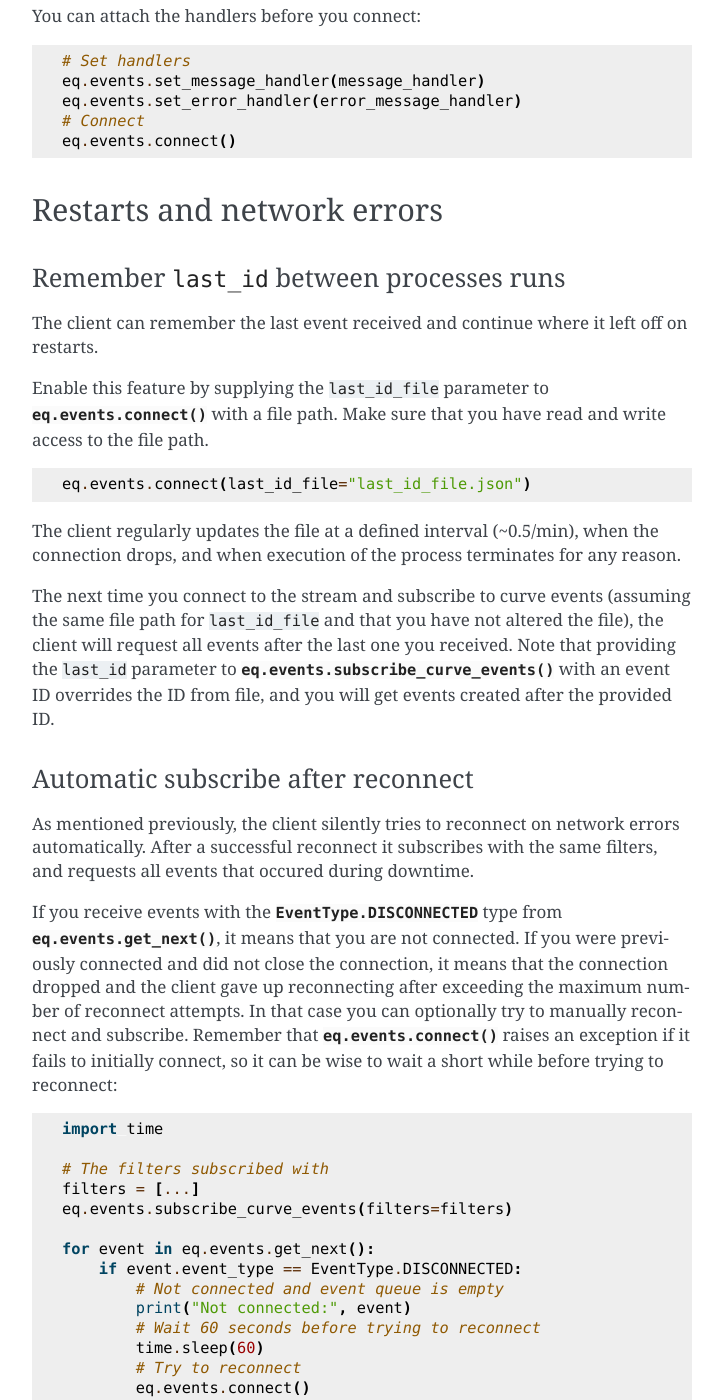
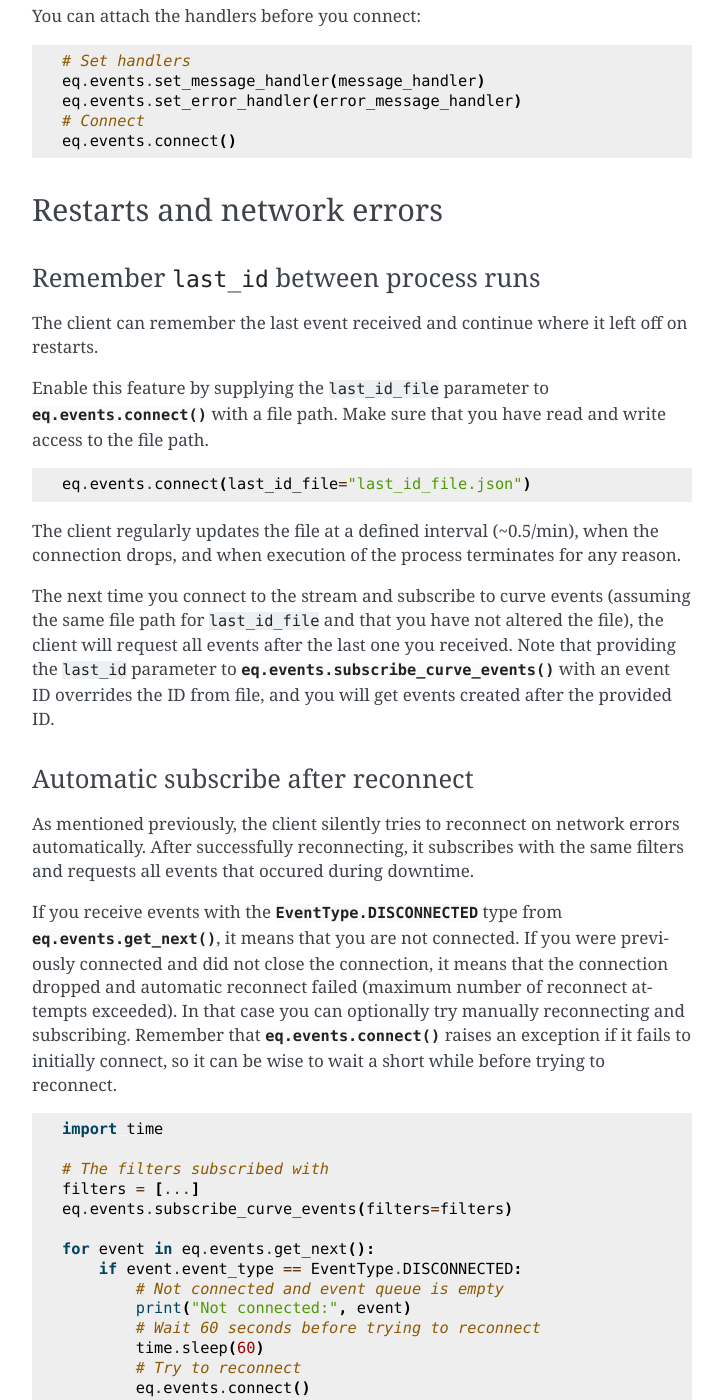
Before and after one commit to energyquantified/eq-python-client, a Sphinx documentation site: the page built from docs/userguide/push-feed.rst, in a window 1280 px wide and 1400 px high, scrolled down 12239 px. Shown: the whole window, without its empty margins (388-1111 px from the left). Built offline with Sphinx 7.4.7, drawn with Linux system fonts in a browser that asks for light colours; some of the changed text lies outside the part shown.

Commit message:
Minor docs rewrite

```diff
--- a/docs/userguide/push-feed.rst
+++ b/docs/userguide/push-feed.rst
@@ -232,7 +232,7 @@ Method reference: :py:meth:`eq.events.subscribe_curve_events() <energyquantified
 To receive curve events, one must subscribe by providing a list of filters.
 
 Note that the subscribe method temporarily blocks program execution while waiting
-for a response, and raises an exception if anything goes wrong.
+for a response and raises an exception if anything goes wrong.
 :py:class:`CurvesSubscribeResponse <energyquantified.events.CurvesSubscribeResponse>`
 is returned from a successful subscribe. The response includes the filters
 and event ID (if provided) subscribed with, confirmed by the server.
@@ -489,7 +489,7 @@ Method reference: :py:meth:`eq.events.get_curve_filters() <energyquantified.api.
 Request the currently active curve event filters from the server.
 
 Note that this method temporarily block program execution while waiting for a
-response, and raises an exception if anything goes wrong. The returned value
+response and raises an exception if anything goes wrong. The returned value
 is None if you are **not** subscribed to curve events, otherwise a list of the
 filters (i.e., :py:class:`~energyquantified.events.CurveNameFilter`,
 :py:class:`~energyquantified.events.CurveAttributeFilter`) you are subscribed
@@ -704,7 +704,7 @@ Restarts and network errors
 
 .. _remember last id:
 
-Remember ``last_id`` between processes runs
+Remember ``last_id`` between process runs
 ~~~~~~~~~~~~~~~~~~~~~~~~~~~~~~~~~~~~~~~~~~~
 
 The client can remember the last event received and continue where it left off
@@ -734,19 +734,19 @@ Automatic subscribe after reconnect
 ~~~~~~~~~~~~~~~~~~~~~~~~~~~~~~~~~~~
 
 As mentioned previously, the client silently tries to reconnect on network
-errors automatically. After a successful reconnect it subscribes with the same
-filters, and requests all events that occured during downtime.
+errors automatically. After successfully reconnecting, it subscribes with the same
+filters and requests all events that occured during downtime.
 
 If you receive events with the
 :py:class:`EventType.DISCONNECTED <energyquantified.events.EventType>` type
 from :py:meth:`eq.events.get_next() <energyquantified.api.EventsAPI.get_next>`, it
 means that you are not connected. If you were previously connected and did not
-close the connection, it means that the connection dropped and the client
-gave up reconnecting after exceeding the maximum number of reconnect attempts.
-In that case you can optionally try to manually reconnect and subscribe. Remember
-that :py:meth:`eq.events.connect() <energyquantified.api.EventsAPI.connect>`
-raises an exception if it fails to initially connect, so it can be wise to wait
-a short while before trying to reconnect:
+close the connection, it means that the connection dropped and automatic
+reconnect failed (maximum number of reconnect attempts exceeded). In that case
+you can optionally try manually reconnecting and subscribing. Remember that
+:py:meth:`eq.events.connect() <energyquantified.api.EventsAPI.connect>` raises
+an exception if it fails to initially connect, so it can be wise to wait a short
+while before trying to reconnect.
 
 .. code-block:: python
 
```
Also changed, not shown: other parts of docs/userguide/push-feed.rst (+1 -1 lines).
